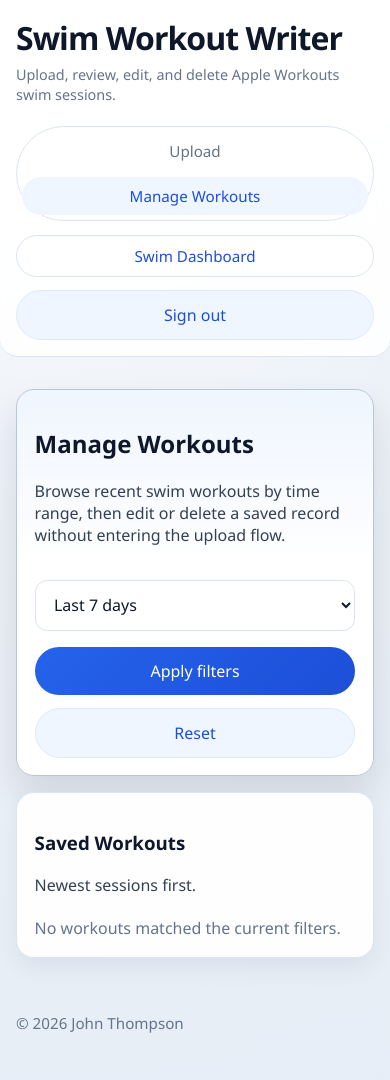
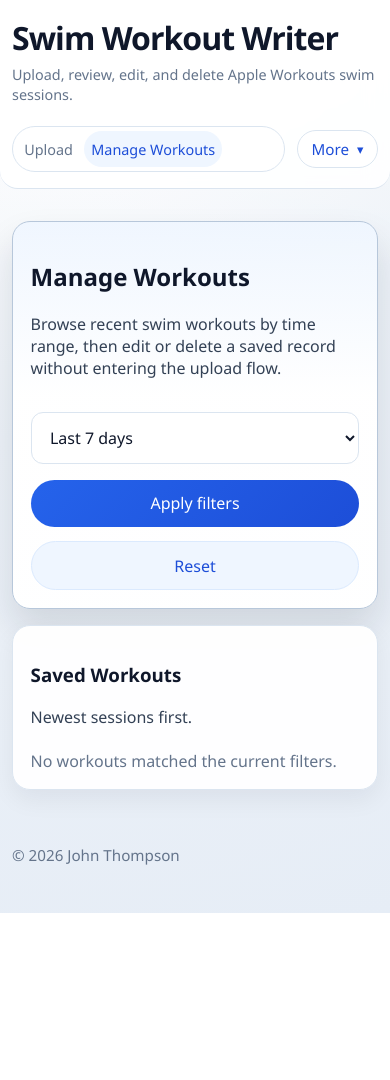
Before and after one commit to JohnMThompson/swim-workout-writer, a Flask app: page /workouts in a window 390 px wide. After the commit the page ends 913 px from the top, so only its background shows below. Run offline with Flask 3, Linux system fonts and the light colour scheme; a user stored in the database is signed in; data that the repository does not hold is empty; some libraries are stand-ins or nearby versions.

Commit message:
Compact mobile header navigation

```diff
--- a/swim_app/static/styles.css
+++ b/swim_app/static/styles.css
@@ -91,6 +91,12 @@ body {
   gap: 0.85rem;
 }
 
+.header-secondary {
+  display: flex;
+  align-items: center;
+  gap: 0.85rem;
+}
+
 .header-tabs {
   display: inline-flex;
   gap: 0.45rem;
@@ -138,6 +144,78 @@ body {
   border: 1px solid var(--border);
   border-radius: 999px;
   background: rgba(255, 255, 255, 0.85);
+}
+
+.header-more-menu {
+  display: none;
+  position: relative;
+}
+
+.header-more-trigger {
+  display: inline-flex;
+  align-items: center;
+  justify-content: center;
+  min-height: 42px;
+  padding: 0 1rem;
+  border: 1px solid var(--border);
+  border-radius: 999px;
+  background: rgba(255, 255, 255, 0.85);
+  color: var(--accent-dark);
+  font-size: 0.95rem;
+  font-weight: 500;
+  cursor: pointer;
+  list-style: none;
+}
+
+.header-more-trigger::-webkit-details-marker {
+  display: none;
+}
+
+.header-more-trigger::after {
+  content: "▾";
+  margin-left: 0.5rem;
+  font-size: 0.8rem;
+}
+
+.header-more-menu[open] .header-more-trigger::after {
+  content: "▴";
+}
+
+.header-more-panel {
+  position: absolute;
+  top: calc(100% + 0.5rem);
+  right: 0;
+  min-width: 220px;
+  display: grid;
+  gap: 0.45rem;
+  padding: 0.55rem;
+  border: 1px solid var(--border);
+  border-radius: 18px;
+  background: rgba(255, 255, 255, 0.98);
+  box-shadow: var(--shadow-strong);
+}
+
+.header-more-item {
+  display: flex;
+  align-items: center;
+  justify-content: center;
+  min-height: 42px;
+  width: 100%;
+  padding: 0.8rem 1rem;
+  border: 1px solid var(--accent-100);
+  border-radius: 999px;
+  background: var(--accent-50);
+  color: var(--accent-dark);
+  text-decoration: none;
+  cursor: pointer;
+}
+
+.header-more-form {
+  margin: 0;
+}
+
+.header-more-form .header-more-item {
+  font: inherit;
 }
 
 .panel {
@@ -382,13 +460,9 @@ textarea:focus {
     grid-template-columns: 1fr;
   }
 
-  .dashboard-header-inner,
-  .header-actions {
+  .dashboard-header-inner {
     align-items: stretch;
     flex-direction: column;
-  }
-
-  .dashboard-header-inner {
     padding: 1rem 0;
   }
 
@@ -402,16 +476,39 @@ textarea:focus {
     max-width: 100%;
   }
 
-  .icon-link,
-  .header-tabs,
-  .ghost-button,
+  .header-actions {
+    display: grid;
+    grid-template-columns: minmax(0, 1fr) auto;
+    align-items: center;
+    gap: 0.75rem;
+  }
+
+  .header-tabs {
+    width: 100%;
+    min-width: 0;
+  }
+
+  .header-tab {
+    min-width: 0;
+    padding: 0 0.7rem;
+    text-align: center;
+  }
+
+  .header-secondary {
+    display: none;
+  }
+
+  .header-more-menu {
+    display: block;
+  }
+
   .link-button,
   .form-actions .primary-button {
     width: 100%;
   }
 
-  .header-tabs {
-    display: grid;
+  .panel {
+    padding: 1.1rem;
   }
 
   .form-actions {
@@ -424,8 +521,34 @@ textarea:focus {
   .filter-actions .link-button {
     width: 100%;
   }
+}
 
-  .panel {
-    padding: 1.1rem;
+@media (max-width: 520px) {
+  .dashboard-header-inner,
+  .dashboard-content,
+  .dashboard-footer {
+    width: min(100% - 1.5rem, 1120px);
+  }
+
+  .header-tabs {
+    padding: 0.25rem;
+    gap: 0.25rem;
+  }
+
+  .header-tab {
+    font-size: 0.9rem;
+    min-height: 36px;
+    padding: 0 0.45rem;
+  }
+
+  .header-more-trigger {
+    min-height: 38px;
+    padding: 0 0.85rem;
+  }
+
+  .header-more-panel {
+    left: 0;
+    right: 0;
+    min-width: 0;
   }
 }
--- a/swim_app/templates/base.html
+++ b/swim_app/templates/base.html
@@ -22,6 +22,7 @@
                 <a class="header-tab {{ 'is-active' if request.endpoint in ['main.manage_workouts', 'main.edit_workout', 'main.delete_workout'] else '' }}" href="{{ url_for('main.manage_workouts') }}">Manage Workouts</a>
               </nav>
             {% endif %}
+            <div class="header-secondary">
               <a class="dashboard-link icon-link" href="https://analytics.johnthompson.io/dashboard/swim_tracking" target="_blank" rel="noreferrer">
                 Swim Dashboard
               </a>
@@ -31,6 +32,21 @@
                   <button class="ghost-button" type="submit">Sign out</button>
                 </form>
               {% endif %}
+            </div>
+            <details class="header-more-menu">
+              <summary class="header-more-trigger">More</summary>
+              <div class="header-more-panel">
+                <a class="header-more-item" href="https://analytics.johnthompson.io/dashboard/swim_tracking" target="_blank" rel="noreferrer">
+                  Swim Dashboard
+                </a>
+                {% if current_user.is_authenticated %}
+                  <form method="post" action="{{ url_for('main.logout') }}" class="header-more-form">
+                    <input type="hidden" name="csrf_token" value="{{ csrf_token() }}">
+                    <button class="header-more-item" type="submit">Sign out</button>
+                  </form>
+                {% endif %}
+              </div>
+            </details>
           </div>
         </div>
       </header>
```
Lines whose indentation alone changed are shown as unchanged.
